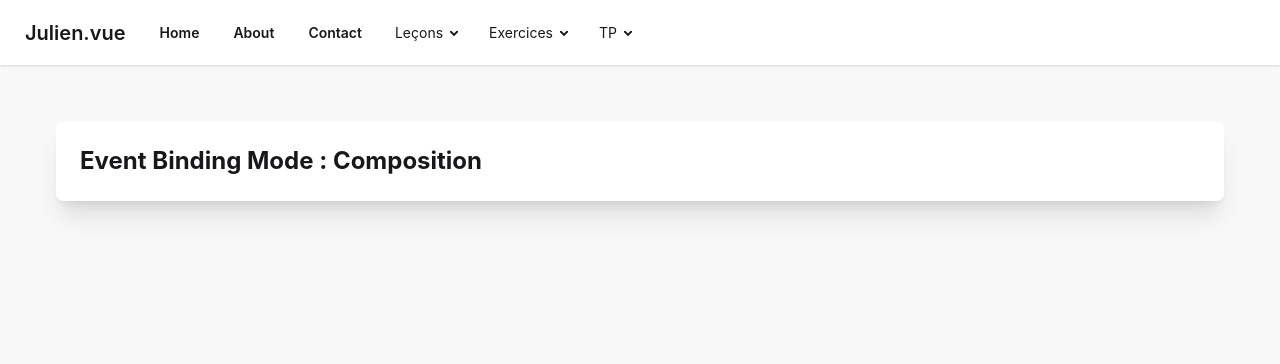
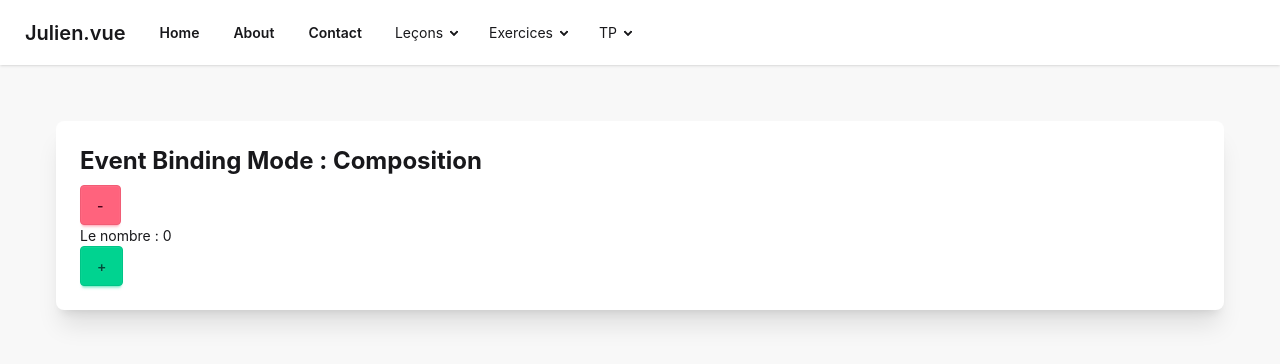
Before and after one commit to juliencongras/julien.vue, a Vue app: page /exercices/event_binding in a window 1280 px wide. Shown: the top 364 px of the page. Built offline with nearby package versions, Linux system fonts and the light colour scheme.

Commit message:
exo 3 + exo 3 component

```diff
--- /dev/null
+++ b/src/components/PlusMinusCounter.vue
@@ -0,0 +1,21 @@
+<template>
+    <div>
+        <button class="btn btn-error" v-on:click="removeSevenSeven">-</button>
+        <p>Le nombre : {{ leNombre }}</p>
+        <button class="btn btn-success" v-on:click="addThousand">+</button>
+    </div>
+</template>
+
+<script setup>
+    import { ref } from 'vue';
+
+    const leNombre = ref(0);
+
+    function addThousand(){
+        leNombre.value += 1000;
+    }
+
+    function removeSevenSeven(){
+        leNombre.value -= 77;
+    }
+</script>
--- a/src/views/exercices/exercice-event-binding.vue
+++ b/src/views/exercices/exercice-event-binding.vue
@@ -3,12 +3,13 @@
     <div class="card bg-base-100 shadow-xl rounded-box">
       <div class="card-body">
         <h5 class="text-2xl font-bold">Event Binding Mode : Composition</h5>
+        <PlusMinusCounter />
       </div>
     </div>
   </div>
 </template>
 
 <script setup>
-  import { ref } from 'vue';
-
+    import { ref } from 'vue';
+    import PlusMinusCounter from '../../components/PlusMinusCounter.vue';
 </script>
```
